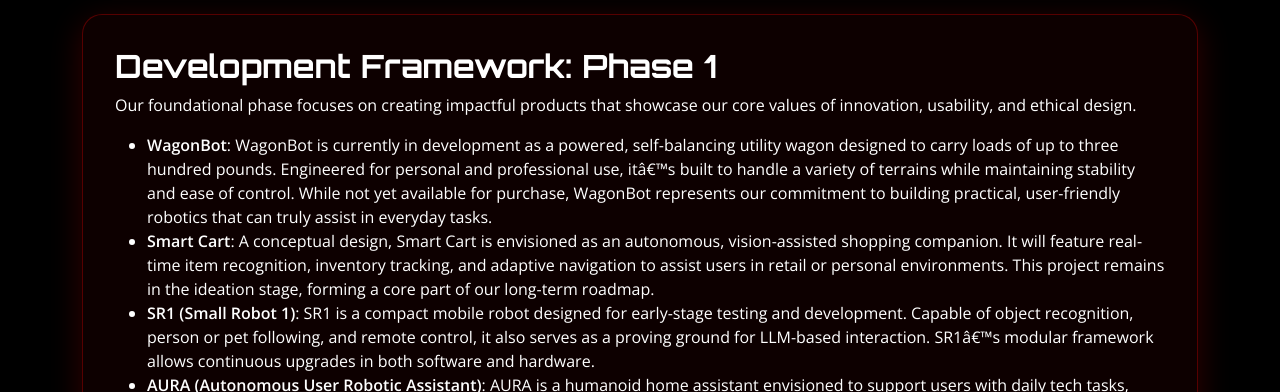
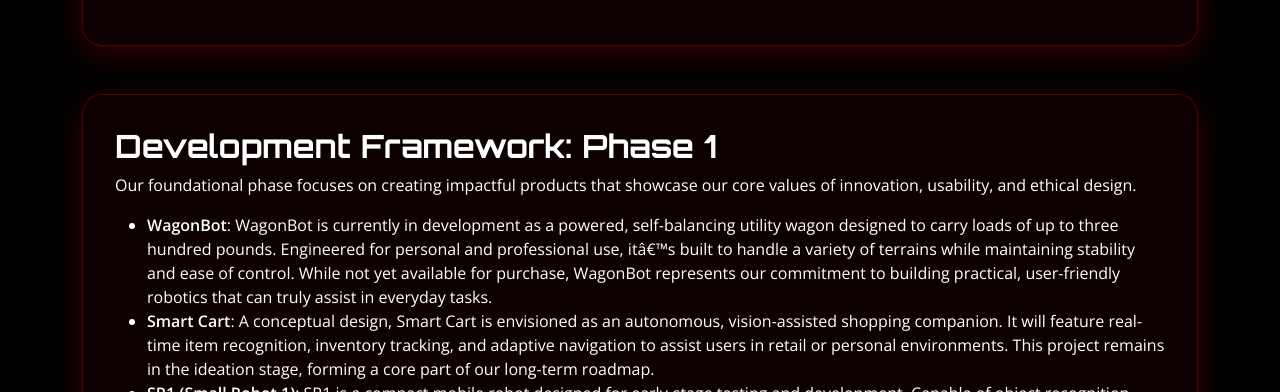
Before and after one commit to 90DegreeRobotics/90degreerobotics.github.io, a plain HTML site: page about.html in a window 1280 px wide. Shown: the part 708-1100 px from the top of the page. Drawn offline with nearby package versions, Linux system fonts and the light colour scheme.

Commit message:
Update about.html
update to fix header v2

```diff
--- a/about.html
+++ b/about.html
@@ -70,7 +70,11 @@
     a {
         color: #ff3b3b;
     }
+    .container {
+        margin-top: 80px; /* Adjust this value as needed */
+    }
 </style>
+
     <style>
         body::before {
             content: "";
```
Lines whose indentation alone changed are shown as unchanged.
